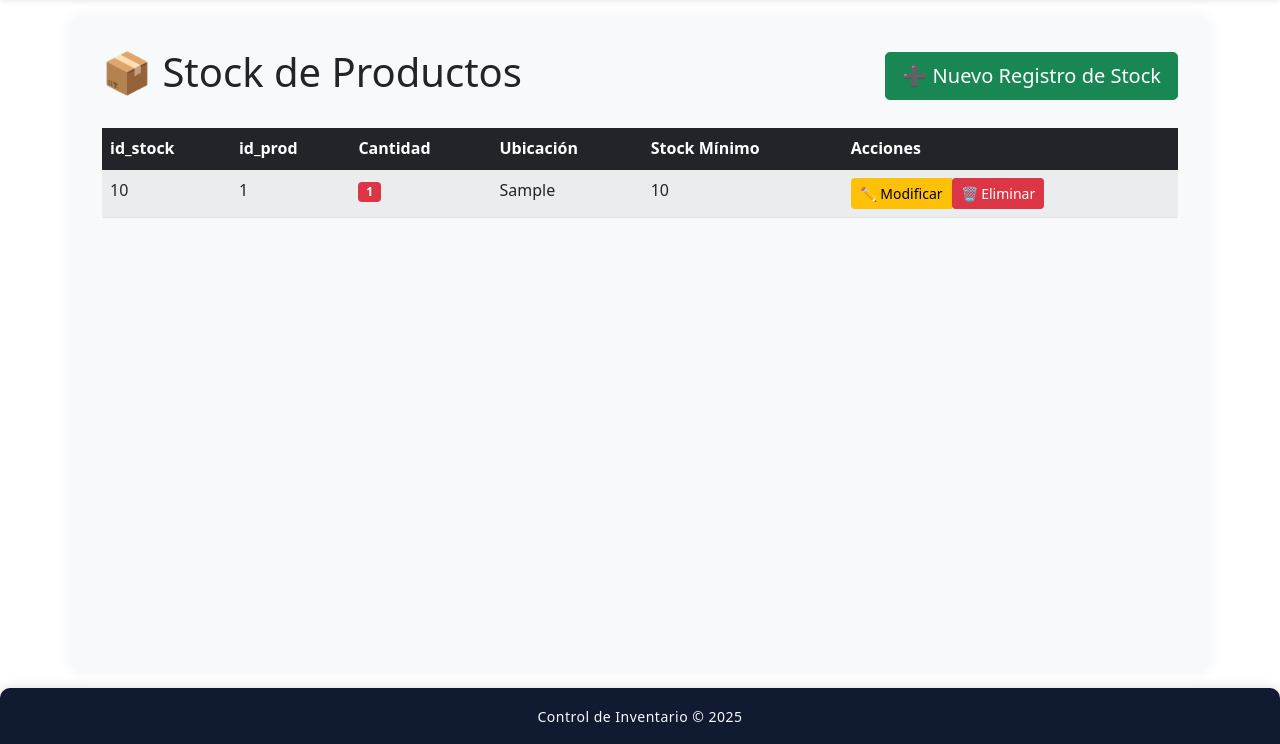
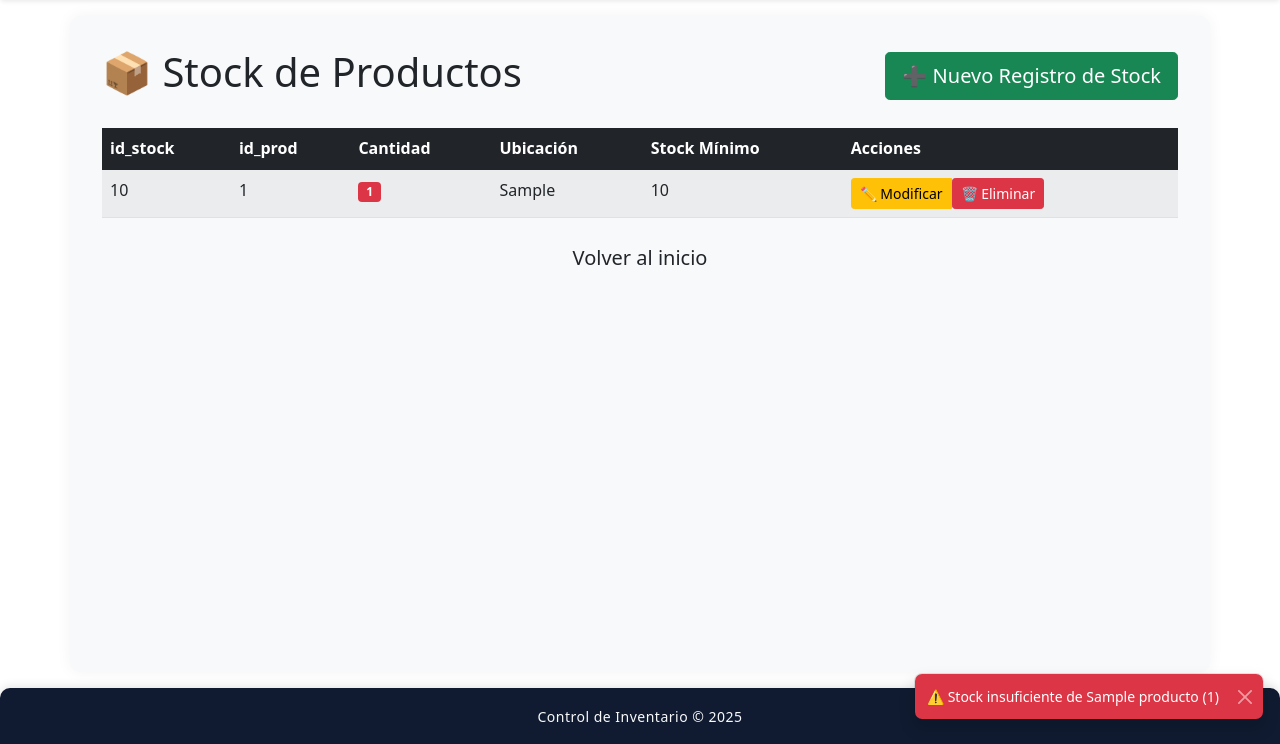
Before and after one commit to lhuancaa-hash/Nuestro_proyecto, a Django app: page /stock/ in a window 1280 px wide. Shown: the part 56-800 px from the top of the page. Run offline with Django 5.2, Linux system fonts and the light colour scheme; tables that the repository leaves empty hold one stand-in row (values such as "Sample post").

Commit message:
a estos tambien se agrego el volver al inicio, se agrego en el urls y el views la pagina_principal

```diff
--- a/proygrupo/appTienda/templates/listar_modstock.html
+++ b/proygrupo/appTienda/templates/listar_modstock.html
@@ -88,5 +88,8 @@
         </tbody>
     </table>
 </div>
+<div class="navbar-nav">
+    <a href="{% url 'pagina_principal' %}" class="btn btn-lg mx-2">Volver al inicio</a>
 
+</div>
 {% endblock %}
--- a/proygrupo/appTienda/templates/listar_productos.html
+++ b/proygrupo/appTienda/templates/listar_productos.html
@@ -51,5 +51,9 @@
         {% endfor %}
     </tbody>
 </table>
+<div class="navbar-nav">
+    <a href="{% url 'pagina_principal' %}" class="btn btn-lg mx-2">Volver al inicio</a>
+
+</div>
 
 {% endblock %}
--- a/proygrupo/appTienda/templates/listar_stock.html
+++ b/proygrupo/appTienda/templates/listar_stock.html
@@ -39,7 +39,17 @@
                         <a href="{% url 'modificar_stock' s.id_stock %}" class="btn btn-warning btn-sm">✏️ Modificar</a>
                         <form action="{% url 'eliminar_stock' s.id_stock %}" method="post" style="display:inline;">
                             {% csrf_token %}
-                            <button type="submit" class="btn btn-danger btn-sm">🗑️ Eliminar</button>
+
+
+
+
+                            <button type="button" class="btn btn-danger btn-sm"
+                                    data-bs-toggle="modal"
+                                    data-bs-target="#eliminarModal"
+                                    data-url="{% url 'eliminar_stock' s.id_stock %}">
+                                🗑️ Eliminar
+                            </button>
+
                         </form>
                     </div>
                 </td>
@@ -58,4 +68,57 @@
         </tbody>
     </table>
 </div>
+<div class="navbar-nav">
+    <a href="{% url 'pagina_principal' %}" class="btn btn-lg mx-2">Volver al inicio</a>
+
+</div>
+
+
+<!-- Modal de confirmación de eliminación -->
+<div class="modal fade" id="eliminarModal" tabindex="-1" aria-labelledby="eliminarModalLabel" aria-hidden="true">
+  <div class="modal-dialog">
+    <div class="modal-content">
+      <div class="modal-header bg-danger text-white">
+        <h5 class="modal-title" id="eliminarModalLabel">Confirmar Eliminación</h5>
+        <button type="button" class="btn-close" data-bs-dismiss="modal" aria-label="Cerrar"></button>
+      </div>
+      <div class="modal-body">
+        ¿Estás seguro de que deseas eliminar este stock?
+      </div>
+      <div class="modal-footer">
+        <button type="button" class="btn btn-secondary" data-bs-dismiss="modal">Cancelar</button>
+        <form id="formEliminar" method="post" style="display:inline;">
+            {% csrf_token %}
+            <button type="submit" class="btn btn-danger">Eliminar</button>
+        </form>
+      </div>
+    </div>
+  </div>
+</div>
+<script>
+    var eliminarModal = document.getElementById('eliminarModal')
+    eliminarModal.addEventListener('show.bs.modal', function (event) {
+        var button = event.relatedTarget
+        var url = button.getAttribute('data-url')
+        var form = document.getElementById('formEliminar')
+        form.action = url
+    })
+</script>
+<div class="position-fixed bottom-0 end-0 p-3" style="z-index: 11">
+    {% for s in stocks %}
+        {% if s.cantidad <= s.stock_minimo %}
+            <div class="toast show mb-2" role="alert" style="background-color: #dc3545; color: white; border-radius: 0.5rem;">
+                <div class="d-flex">
+                    <div class="toast-body">
+                        ⚠️ Stock insuficiente de {{ s.id_prod.nombre }} ({{ s.cantidad }})
+                    </div>
+                    <button type="button" class="btn-close btn-close-white me-2 m-auto" data-bs-dismiss="toast"></button>
+                </div>
+            </div>
+        {% endif %}
+    {% endfor %}
+</div>
+
+
+
 {% endblock %}
--- a/proygrupo/appTienda/templates/modificar_modstock.html
+++ b/proygrupo/appTienda/templates/modificar_modstock.html
@@ -69,4 +69,8 @@
         <a href="{% url 'listar_movimientos' %}" class="btn btn-secondary">Cancelar</a>
     </div>
 </form>
+<div class="navbar-nav">
+    <a href="{% url 'pagina_principal' %}" class="btn btn-lg mx-2">Volver al inicio</a>
+
+</div>
 {% endblock %}
--- a/proygrupo/appTienda/templates/modificar_producto.html
+++ b/proygrupo/appTienda/templates/modificar_producto.html
@@ -82,4 +82,9 @@
     </div>
 
 </form>
+
+<div class="navbar-nav">
+    <a href="{% url 'pagina_principal' %}" class="btn btn-lg mx-2">Volver al inicio</a>
+
+</div>
 {% endblock %}
--- a/proygrupo/appTienda/urls.py
+++ b/proygrupo/appTienda/urls.py
@@ -10,9 +10,9 @@ urlpatterns = [
     path('stock/crear/', views.crear_stock, name='crear_stock'),
     path('stock/modificar/<int:id>/', views.modificar_stock, name='modificar_stock'),
     path('stock/eliminar/<int:id>/', views.eliminar_stock, name='eliminar_stock'),
-
     path('proveedor/', views.lista_proveedores, name='lista_proveedores'),
     path('proveedor/crear/', views.crear_proveedor, name='crear_proveedor'),
     path('proveedor/actualizar/<int:id_prov>/', views.actualizar_proveedor, name='actualizar_proveedor'),
     path('proveedor/eliminar/<int:id_prov>/', views.eliminar_proveedor, name='eliminar_proveedor'),
+    path('pagina_principal/', views.pagina_principal,name='pagina_principal'),
 ]
--- a/proygrupo/appTienda/views.py
+++ b/proygrupo/appTienda/views.py
@@ -3,7 +3,22 @@ from .models import MovimientoStock
 from .forms import MovimientoStockForm
 from .models import Stock
 from .forms import StockForm
+from django.db.models import F
 
+
+def pagina_principal(request):
+    # Traer todos los stocks con cantidad <= stock_minimo
+    stocks_criticos = Stock.objects.filter(cantidad__lte=F('stock_minimo'))
+
+    context = {
+        'stocks_criticos': stocks_criticos,
+        # otros contextos que ya tengas
+    }
+    return render(request, 'principal.html', context)
+
+
+
+#-------------------------------
 def listar_movimientos(request):
     movimientos = MovimientoStock.objects.all().order_by('id_mov')
     return render(request, 'listar_modstock.html', {'movimientos': movimientos})
```
